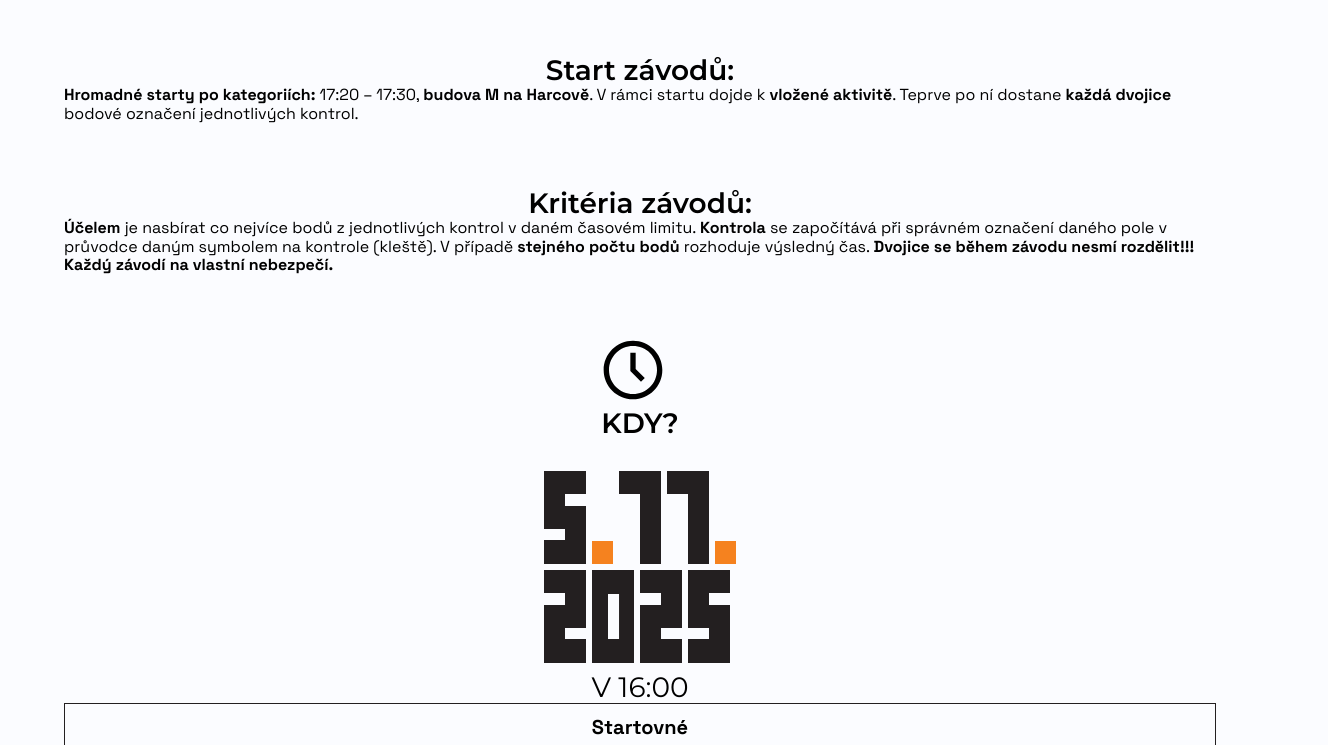
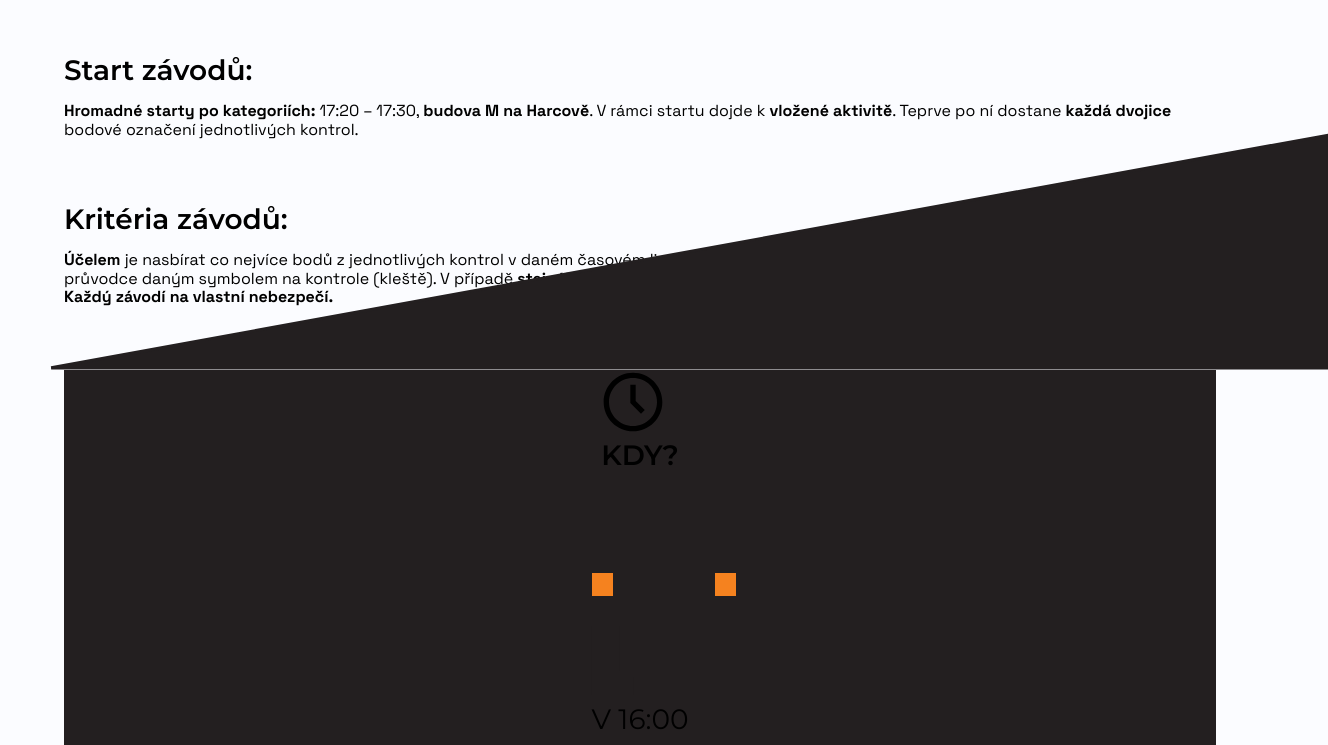
Before and after one commit to LukasVedral/hb, a website built with Vite: page proposition.html in a window 1280 px wide. Shown: the part 220-965 px from the top of the page, 1328 px wide, since content can reach past the window. Built offline with nearby package versions, Linux system fonts and the light colour scheme.

Commit message:
prop update

```diff
--- a/proposition.html
+++ b/proposition.html
@@ -68,7 +68,12 @@
       <p><strong>Účelem</strong> je nasbírat co nejvíce bodů z jednotlivých kontrol v daném časovém limitu. <strong>Kontrola</strong> se započítává při správném označení daného pole v průvodce daným symbolem na kontrole (kleště). V případě <strong>stejného počtu bodů</strong> rozhoduje výsledný čas. <strong>Dvojice se během závodu nesmí rozdělit!!!</strong> <strong>Každý závodí na vlastní nebezpečí.</strong></p>
     </section>
 
-    <div class="propositin__short">
+    <div class="proposition__short">
+
+      <svg class="prop__triangle triangle--top" viewBox="0 0 407 76" fill="none" xmlns="http://www.w3.org/2000/svg">
+        <path d="M0.999939 75H407.178V1L0.999939 75Z" fill="#231F20" stroke="#231F20"/>
+      </svg>
+
       <div class="props__item props--time">
         <header>
           <img src="/images/icons/clock.svg" alt="ikona hodin">
@@ -146,6 +151,11 @@
         </ul>
         <p>*podivíni = lidé v maskách</p>
       </div>
+
+
+      <svg class="prop__triangle triangle--bottom" viewBox="0 0 407 76" fill="none" xmlns="http://www.w3.org/2000/svg">
+        <path d="M0.999939 1L407.178 1V75L0.999939 1Z" fill="#231F20" stroke="#231F20"/>
+        </svg>
 
     </div>
 
--- a/src/styles/style.css
+++ b/src/styles/style.css
@@ -513,6 +513,32 @@
 
 
 
+    /*propozice*/
+    .main__container > .proposition__section{
+      display: flex;
+      flex-direction: column;
+      gap: 1rem;
+      align-items: start;
+    }
+    .proposition__short{
+      background-color: var(--dark);
+      position: relative;
+    }
+
+    .prop__triangle{
+      position: absolute;
+      width: 100vw;
+      left: -16px;
+    }
+    .triangle--top{
+      transform: translateY(calc(-100% + 1px));
+      top: 0;
+    }
+    .triangle--bottom{
+      bottom: 0;
+      transform: translateY(calc(100% - 1px));
+    }
+
 
 
 
```
